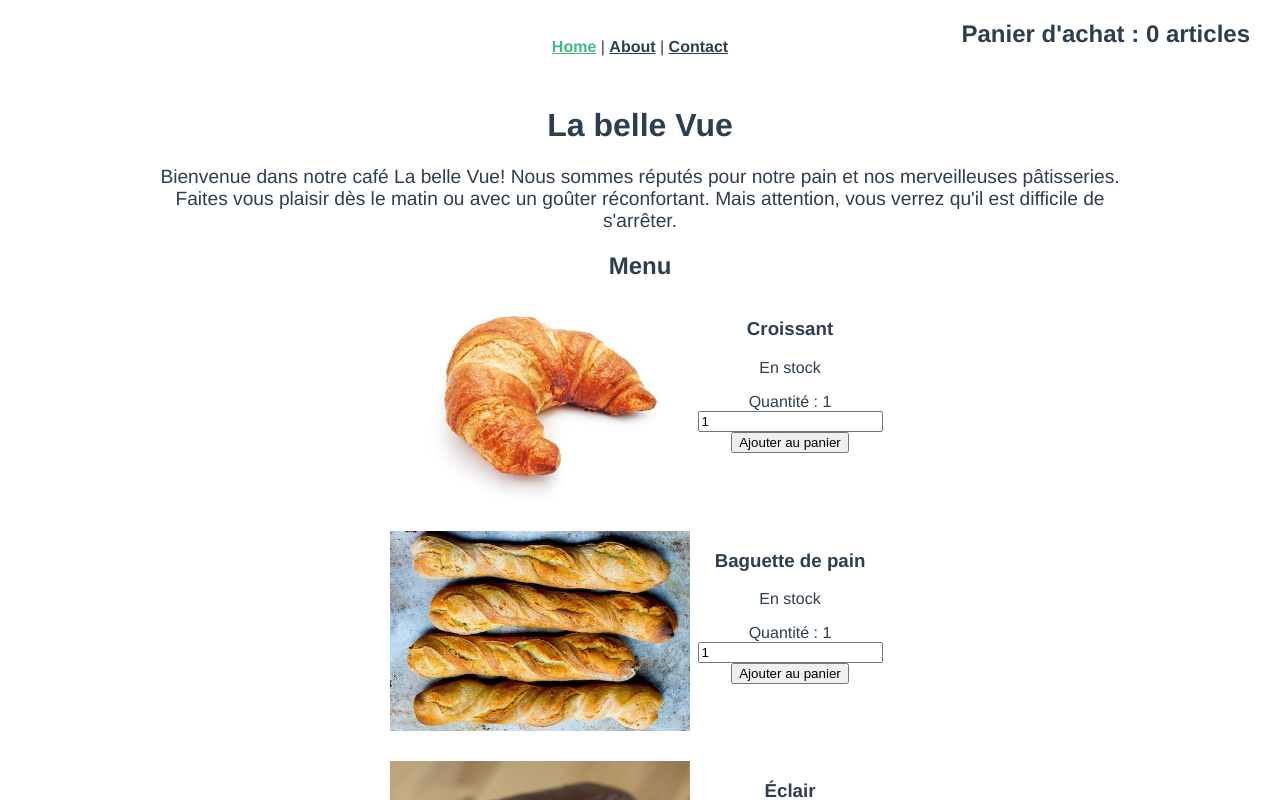
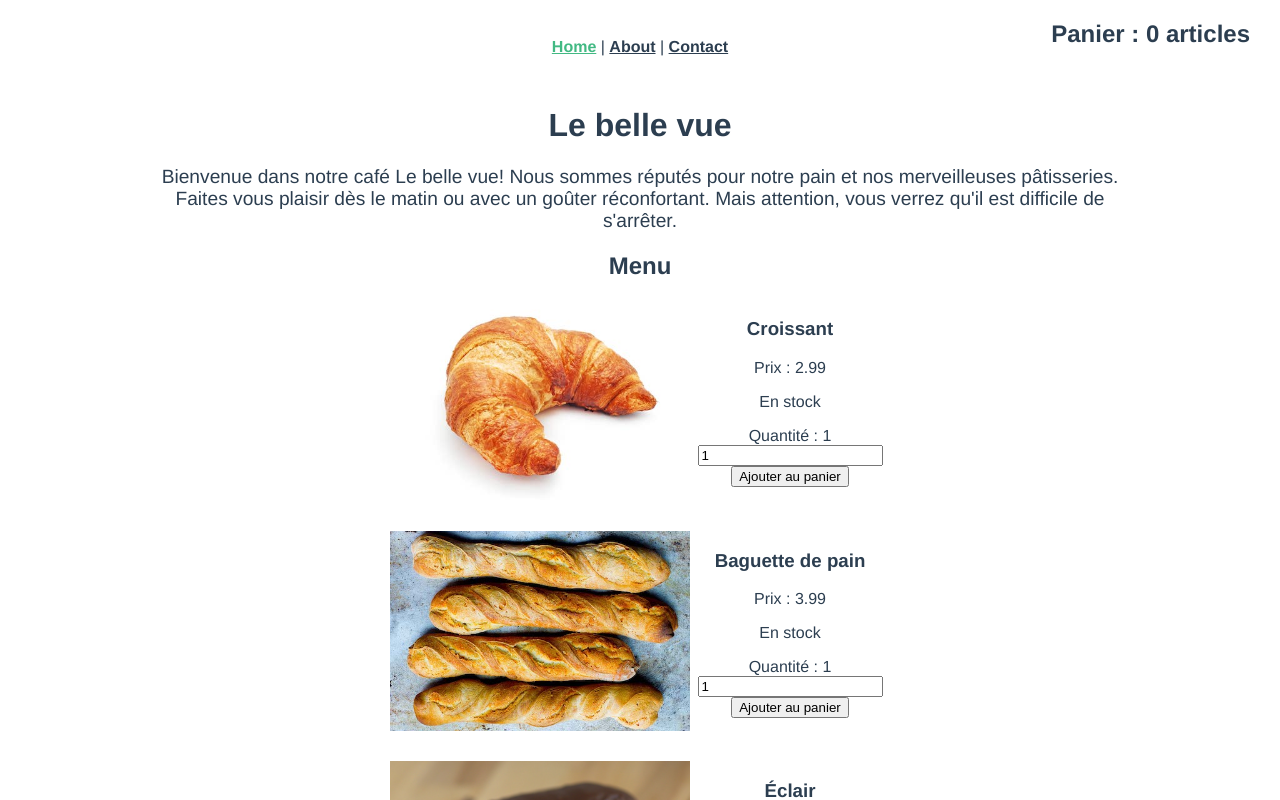
Before and after one commit to Jean-Noel-Esc/cafeAvecVue, a Vue app in the folder cafe-with-a-view/cli-version/: page / in a window 1280 px wide. Shown: the top 800 px of the page. Built offline with nearby package versions, Linux system fonts and the light colour scheme.

Commit message:
definition props en tant qu'objets

```diff
--- a/cafe-with-a-view/cli-version/src/components/MenuItem.vue
+++ b/cafe-with-a-view/cli-version/src/components/MenuItem.vue
@@ -1,7 +1,32 @@
 <script>
 export default {
 	name: "MenuItem",
-	props: ["addToShoppingCart", "image", "inStock", "name", "price", "quantity"],
+	props: {
+		addToShoppingCart: {
+			type: Function,
+			required: true
+		},
+		image: {
+			type: Object,
+			required: true
+		},
+		inStock: {
+			type: Boolean,
+			required: true
+		},
+		name: {
+			type: String,
+			required: true
+		},
+		price: {
+			type: Number,
+			required: true
+		},
+		quantity: {
+			type: Number,
+			defaut: 1
+		}
+	},
 	data() {
 		return {
 			onSale: false
@@ -23,8 +48,6 @@ export default {
 		}
 	}
 }
-
-
 </script>
 
 <template>
@@ -32,6 +55,10 @@ export default {
 		<img class="menu-item__image" :src="image.source" :alt="image.alt" />
 		<div>
 			<h3>{{ name }}</h3>
+			<p>
+				Prix : {{ generatedPrice }}
+				<span v-if="onSale">(10% de réduction !)</span>
+			</p>
 			<p v-if="inStock">En stock</p>
 			<p v-else>En rupture de stock</p>
 			<div>
--- a/cafe-with-a-view/cli-version/src/views/Home.vue
+++ b/cafe-with-a-view/cli-version/src/views/Home.vue
@@ -1,5 +1,5 @@
 <template>
-	<div id="app" class="app">
+	<div>
 		<h1>{{ restaurantName }}</h1>
 		<p class="description">
 			Bienvenue dans notre café {{ restaurantName }}! Nous sommes réputés pour
@@ -15,15 +15,16 @@
 				:addToShoppingCart="addToShoppingCart"
 				:name="item.name"
 				:image="item.image"
+				:price="item.price"
 				:quantity="item.quantity"
 				:inStock="item.inStock"
 				:key="item.name"
 			/>
 		</section>
 
-		<aside class="shopping-cart">
-			<h2>Panier d'achat : {{ shoppingCart }} articles</h2>
-		</aside>
+		<div class="shopping-cart">
+			<h2>Panier : {{ shoppingCart }} articles</h2>
+		</div>
 
 		<footer class="footer">
 			<p>{{ copyright }}</p>
@@ -40,7 +41,7 @@ export default {
 	},
 	data() {
 		return {
-			restaurantName: "La belle Vue",
+			restaurantName: "Le belle vue",
 			shoppingCart: 0,
 			simpleMenu: [
 				{
@@ -50,7 +51,8 @@ export default {
 						alt: "Un croissant"
 					},
 					inStock: true,
-					quantity: 1
+					quantity: 1,
+					price: 2.99
 				},
 				{
 					name: "Baguette de pain",
@@ -59,7 +61,8 @@ export default {
 						alt: "Quatre baguettes de pain"
 					},
 					inStock: true,
-					quantity: 1
+					quantity: 1,
+					price: 3.99
 				},
 				{
 					name: "Éclair",
@@ -68,7 +71,8 @@ export default {
 						alt: "Éclair au chocolat"
 					},
 					inStock: false,
-					quantity: 1
+					quantity: 1,
+					price: 4.99
 				}
 			]
 		}
```
